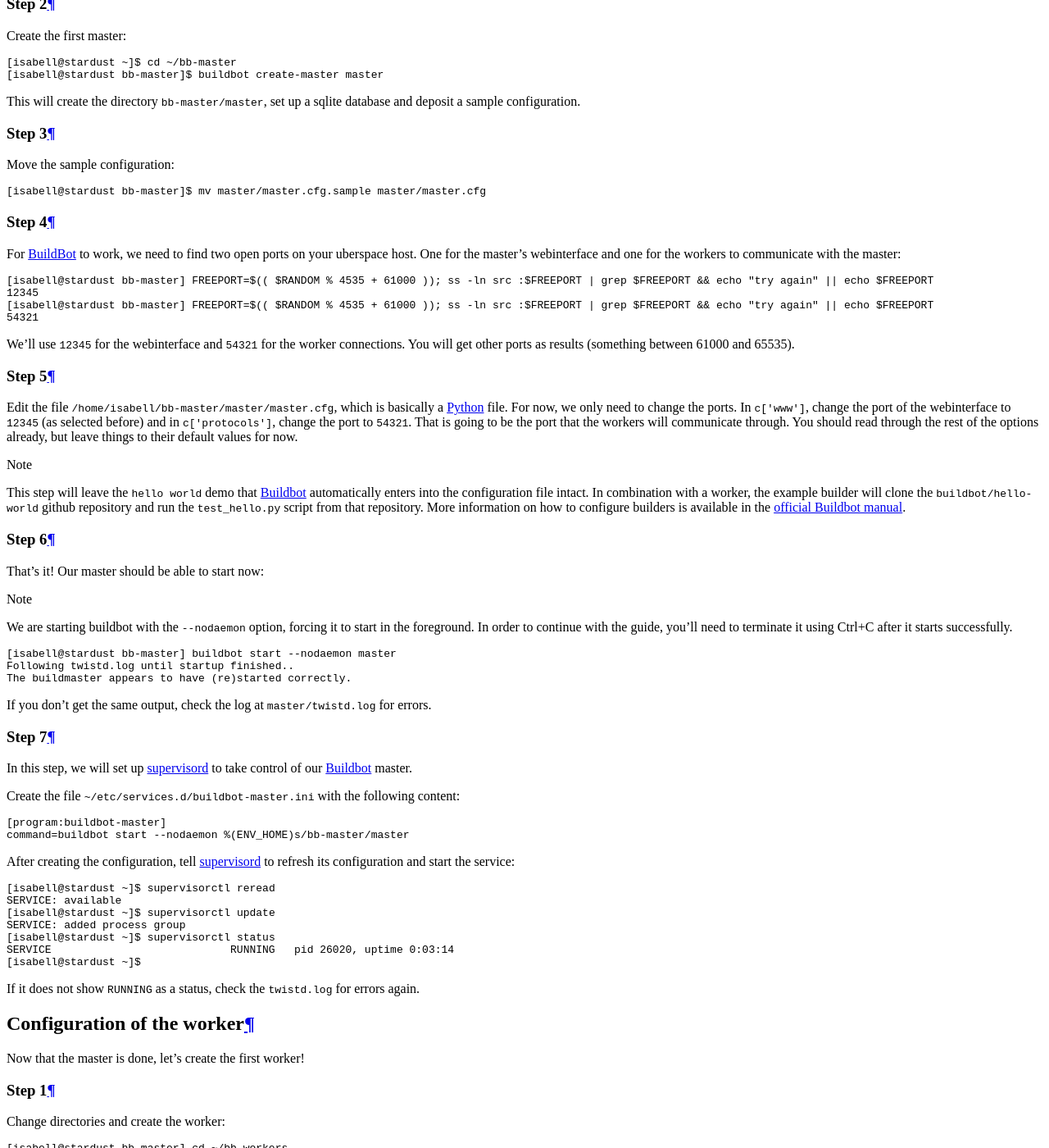
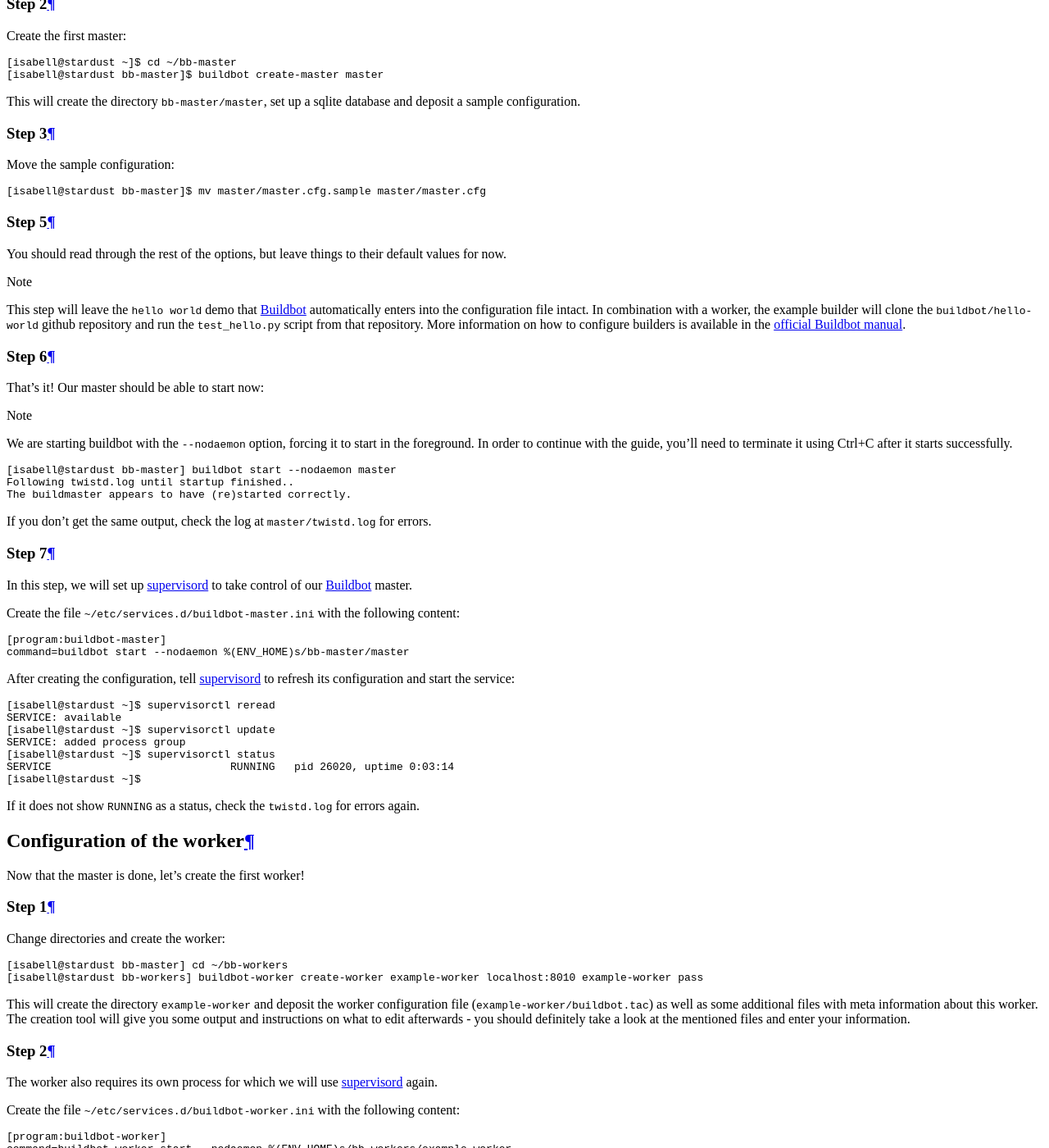
Before and after one commit to Uberspace/lab, a Sphinx documentation site: the page built from source/guide_buildbot.rst, in a window 1280 px wide and 1400 px high, scrolled down 5250 px. Shown: the whole window at 82% size. Built offline with Sphinx 7.4.7 and the Read the Docs theme 2.0.0, drawn with Linux system fonts in a browser that asks for light colours; some of the changed text lies outside the part shown.

Commit message:
[buildbot] use default ports]

```diff
--- a/source/guide_buildbot.rst
+++ b/source/guide_buildbot.rst
@@ -91,26 +91,10 @@
 
  [isabell@stardust bb-master]$ mv master/master.cfg.sample master/master.cfg
 
-
-Step 4
-------
-
-For BuildBot_ to work, we need to find two open ports on your uberspace host. One for the master's webinterface and one for the workers to communicate with the master:
-
-::
-
- [isabell@stardust bb-master] FREEPORT=$(( $RANDOM % 4535 + 61000 )); ss -ln src :$FREEPORT | grep $FREEPORT && echo "try again" || echo $FREEPORT
- 12345
- [isabell@stardust bb-master] FREEPORT=$(( $RANDOM % 4535 + 61000 )); ss -ln src :$FREEPORT | grep $FREEPORT && echo "try again" || echo $FREEPORT
- 54321
-
-We'll use ``12345`` for the webinterface and ``54321`` for the worker connections. You will get other ports as results (something between 61000 and 65535).
-
-
 Step 5
 ------
 
-Edit the file ``/home/isabell/bb-master/master/master.cfg``, which is basically a :manual:`Python <lang-python>` file. For now, we only need to change the ports. In ``c['www']``, change the port of the webinterface to ``12345`` (as selected before) and in ``c['protocols']``, change the port to ``54321``. That is going to be the port that the workers will communicate through. You should read through the rest of the options already, but leave things to their default values for now.
+You should read through the rest of the options, but leave things to their default values for now.
 
 .. note:: This step will leave the ``hello world`` demo that Buildbot_ automatically enters into the configuration file intact. In combination with a worker, the example builder will clone the ``buildbot/hello-world`` github repository and run the ``test_hello.py`` script from that repository. More information on how to configure builders is available in the `official Buildbot manual <https://docs.buildbot.net/latest/manual/index.html>`_.
 
@@ -159,7 +143,7 @@
 ::
 
  [isabell@stardust bb-master] cd ~/bb-workers
- [isabell@stardust bb-workers] buildbot-worker create-worker example-worker localhost:54321 example-worker pass
+ [isabell@stardust bb-workers] buildbot-worker create-worker example-worker localhost:8010 example-worker pass
 
 This will create the directory ``example-worker`` and deposit the worker configuration file (``example-worker/buildbot.tac``) as well as some additional files with meta information about this worker. The creation tool will give you some output and instructions on what to edit afterwards - you should definitely take a look at the mentioned files and enter your information.
 
@@ -194,7 +178,7 @@
 
 ::
 
- [isabell@desktop ~] ssh -L 12345:localhost:12345 isabell@stardust.uberspace.de
+ [isabell@desktop ~] ssh -L 9989:localhost:9989 isabell@stardust.uberspace.de
 
 Or you can adjust your local ``~/.ssh/config`` file by adding the ``LocalForward`` option to the Uberspace host. The host entry would look something like this:
 
@@ -203,7 +187,7 @@
  Host stardust
  	HostName stardust.uberspace.de
  	User isabell
- 	LocalForward 12345 localhost:12345
+ 	LocalForward 9989 localhost:9989
 
 You can then connect via
 
@@ -211,7 +195,7 @@
 
  [isabell@desktop ~] ssh stardust
 
-Now that the connection is established with port forwarding, you can call up ``http://localhost:12345/`` in your browser to access the Buildbot_ webinterface! We have now basically completed the `'First Run' tutorial of the official manual <https://docs.buildbot.net/latest/tutorial/firstrun.html>`_ and you should be able to force an execution of the ``runtests`` builder.
+Now that the connection is established with port forwarding, you can call up ``http://localhost:9989/`` in your browser to access the Buildbot_ webinterface! We have now basically completed the `'First Run' tutorial of the official manual <https://docs.buildbot.net/latest/tutorial/firstrun.html>`_ and you should be able to force an execution of the ``runtests`` builder.
 
 Restricting SSH access to port forwarding only
 ----------------------------------------------
@@ -220,15 +204,15 @@
 
 ::
 
- command="echo 'This account can only be used for port forwarding to buildbot'",no-agent-forwarding,no-X11-forwarding,permitopen="localhost:12345" ssh-rsa ...
+ command="echo 'This account can only be used for port forwarding to buildbot'",no-agent-forwarding,no-X11-forwarding,permitopen="localhost:9989" ssh-rsa ...
 
 This will allow the respective users to connect to the tunnel like this (the ``-N`` prevents execution of remote commands):
 
 ::
 
- [isabell@desktop ~] ssh -N -L 12345:localhost:12345 isabell@stardust.uberspace.de
+ [isabell@desktop ~] ssh -N -L 9989:localhost:9989 isabell@stardust.uberspace.de
 
-After which they will also be able to open ``http://localhost:12345/``, but won't have an open shell to which they could issue other commands or forward to any other port than ``12345``. You can also verify that it's working by connecting without the ``-N`` parameter - that should show you the error message configured in ``command`` beforehand.
+After which they will also be able to open ``http://localhost:9989/``, but won't have an open shell to which they could issue other commands or forward to any other port than ``9989``. You can also verify that it's working by connecting without the ``-N`` parameter - that should show you the error message configured in ``command`` beforehand.
 
 
 
@@ -249,7 +233,7 @@
 Step 2
 ------
 
-Now that we installed the ``buildbot_gitea`` plugin, we can use ``gitea`` as a dialect for accepting incoming webhook messages via ``http://localhost:12345/change_hook/gitea``. For this, return to editing the ``master.cfg`` from earlier. There, add the following to enable incoming webhook messages from gitea:
+Now that we installed the ``buildbot_gitea`` plugin, we can use ``gitea`` as a dialect for accepting incoming webhook messages via ``http://localhost:9989/change_hook/gitea``. For this, return to editing the ``master.cfg`` from earlier. There, add the following to enable incoming webhook messages from gitea:
 
 ::
 
@@ -263,7 +247,7 @@
 Step 3
 ------
 
-Adding the webhook to a repository works pretty much as expected. Go to the desired repository, click on ``Settings > Webhooks > Add Webhook > Gitea`` and enter ``http://localhost:12345/change_hook/gitea`` as the URL and whatever you entered as a secret as secret. This of course assumes that you installed gitea on the same Uberspace host as BuildBot_.
+Adding the webhook to a repository works pretty much as expected. Go to the desired repository, click on ``Settings > Webhooks > Add Webhook > Gitea`` and enter ``http://localhost:9989/change_hook/gitea`` as the URL and whatever you entered as a secret as secret. This of course assumes that you installed gitea on the same Uberspace host as BuildBot_.
 
 .. note:: If gitea and Buildbot are installed on different hosts, you will either need to set up an SSH tunnel between them or expose the Buildbot webinterface to the public. You may refer to the section on securing the Buildbot installation as a starting point. `autossh <http://www.harding.motd.ca/autossh/>`_ might also be interesting to you.
 
```
